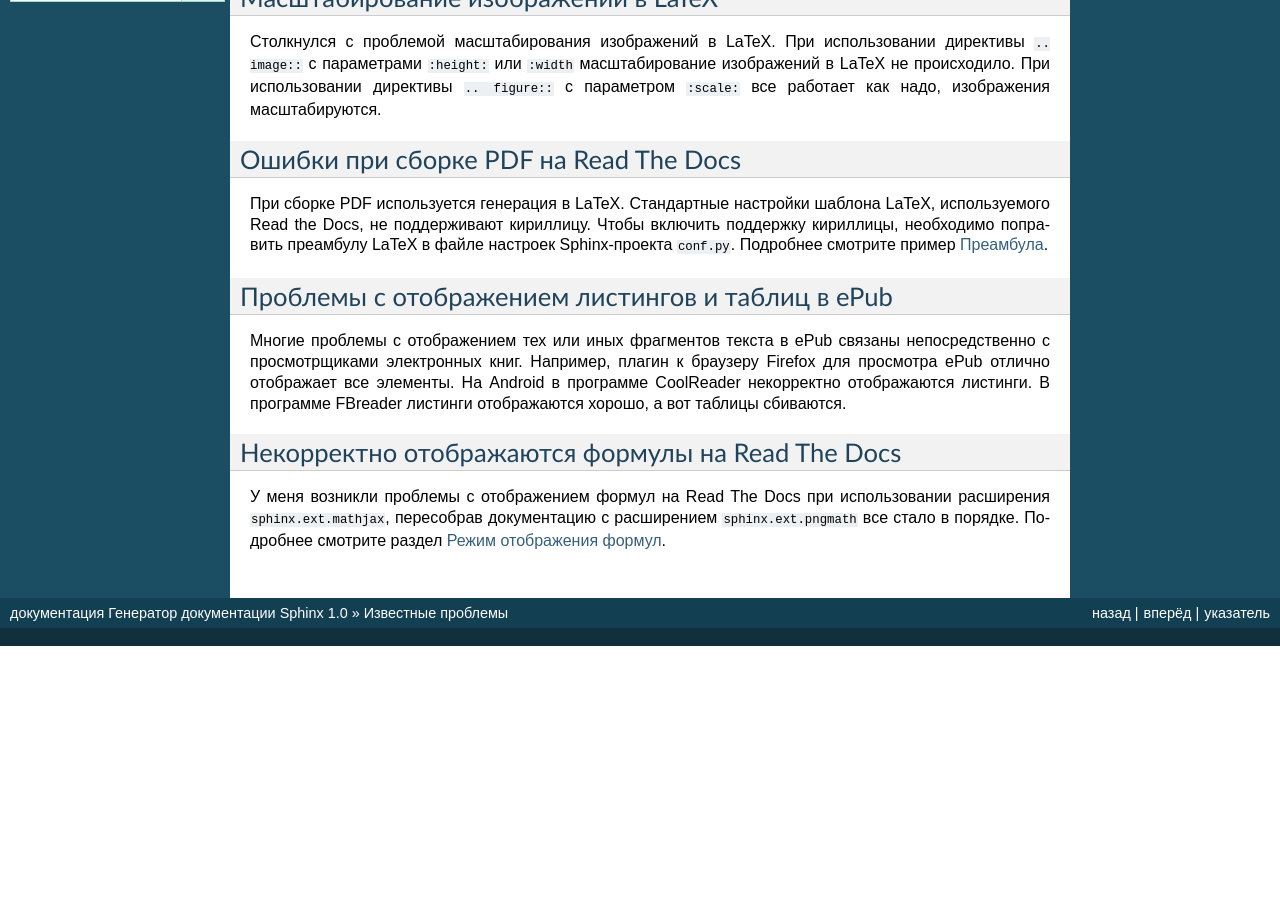
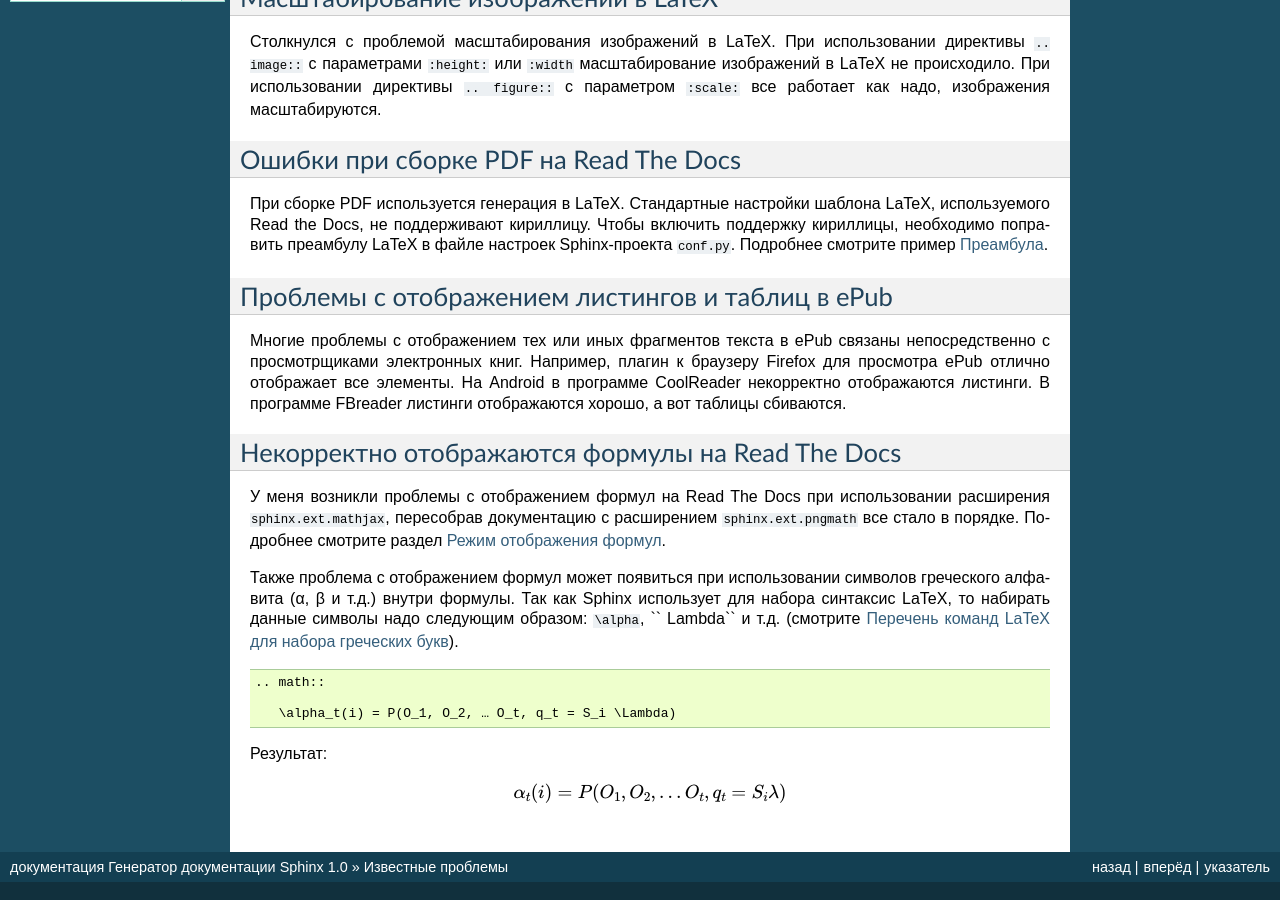
Before and after one commit to mazhartsev/sphinx-ru, a Sphinx documentation site: the page built from docs/knownissues.rst, in a window 1280 px wide and 900 px high, scrolled down 579 px. Built offline with Sphinx 7.4.7, drawn with Linux system fonts in a browser that asks for light colours; formulas are drawn with MathJax 3; before the commit the page ends 1225 px from its top, so only the background shows below that.

Commit message:
Дополнение относительно формул

```diff
--- a/docs/knownissues.rst
+++ b/docs/knownissues.rst
@@ -45,7 +45,22 @@
 
 Многие проблемы с отображением тех или иных фрагментов текста в ePub связаны непосредственно с просмотрщиками электронных книг. Например, плагин к браузеру Firefox для просмотра ePub отлично отображает все элементы. На Android в программе CoolReader некорректно отображаются листинги. В программе FBreader  листинги отображаются хорошо, а вот таблицы сбиваются.
 
+.. _math-errors2-label:
+
 Некорректно отображаются формулы на Read The Docs
 -------------------------------------------------
 
 У меня возникли проблемы с отображением формул на Read The Docs при использовании расширения ``sphinx.ext.mathjax``, пересобрав документацию с расширением ``sphinx.ext.pngmath`` все стало в порядке. Подробнее смотрите раздел :ref:`ext-math-label`.
+
+Также проблема с отображением формул может появиться при использовании символов греческого алфавита  (α, β и т.д.) внутри формулы. Так как Sphinx использует для набора синтаксис LaTeX, то набирать данные символы надо следующим образом: ``\alpha``, ``	\Lambda`` и т.д. (смотрите `Перечень команд LaTeX для набора греческих букв <http://www.astronet.ru/db/msg/eid/latex%20/greec.html>`_).
+::
+
+    .. math::
+
+       \alpha_t(i) = P(O_1, O_2, … O_t, q_t = S_i \Lambda)
+
+Результат:
+
+.. math::
+
+    \alpha_t(i) = P(O_1, O_2, … O_t, q_t = S_i \lambda)
--- a/docs/rst-markup.rst
+++ b/docs/rst-markup.rst
@@ -772,9 +772,10 @@ Sphinx расширяет возможности создания ссылок,
     \alpha_t(i) = P(O_1, O_2, … O_t, q_t = S_i \lambda)
 
 
-Sphinx расширяет возможности отображения формул, добавляя возможность ссылаться на них. Подробнее в разделе :ref:`math-insert-label`.
+Sphinx расширяет возможности отображения формул, добавляя возможность ссылаться на них. Подробнее в разделе :ref:`math-insert-label`. Также смотрите раздел :ref:`math-errors2-label`.
 
 .. note:: `Таблица математических символов <https://ru.wikipedia.org/wiki/Таблица_математических_символов>`_
+
 
 .. _admonitions-label:
 
--- a/docs/sphinx-markup.rst
+++ b/docs/sphinx-markup.rst
@@ -156,7 +156,7 @@ Sphinx поддерживает вставку примеров исходног
 Отображение формул
 ~~~~~~~~~~~~~~~~~~
 
-Подробнее смотрите раздел :ref:`ext-math-label`.
+Подробнее смотрите раздел :ref:`ext-math-label`. Также смотрите раздел :ref:`math-errors2-label`.
 
 Вставка графиков
 ~~~~~~~~~~~~~~~~
```
Also changed, not shown: 13 other files.
